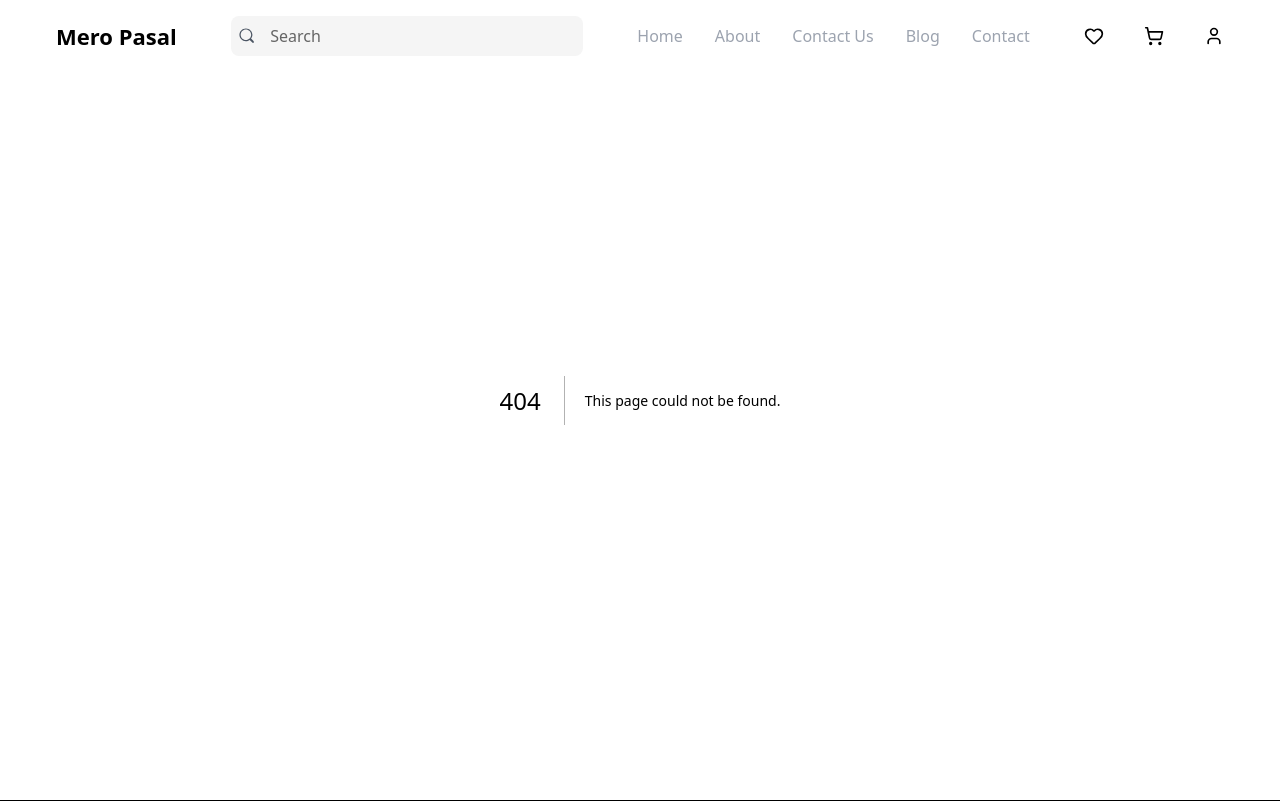
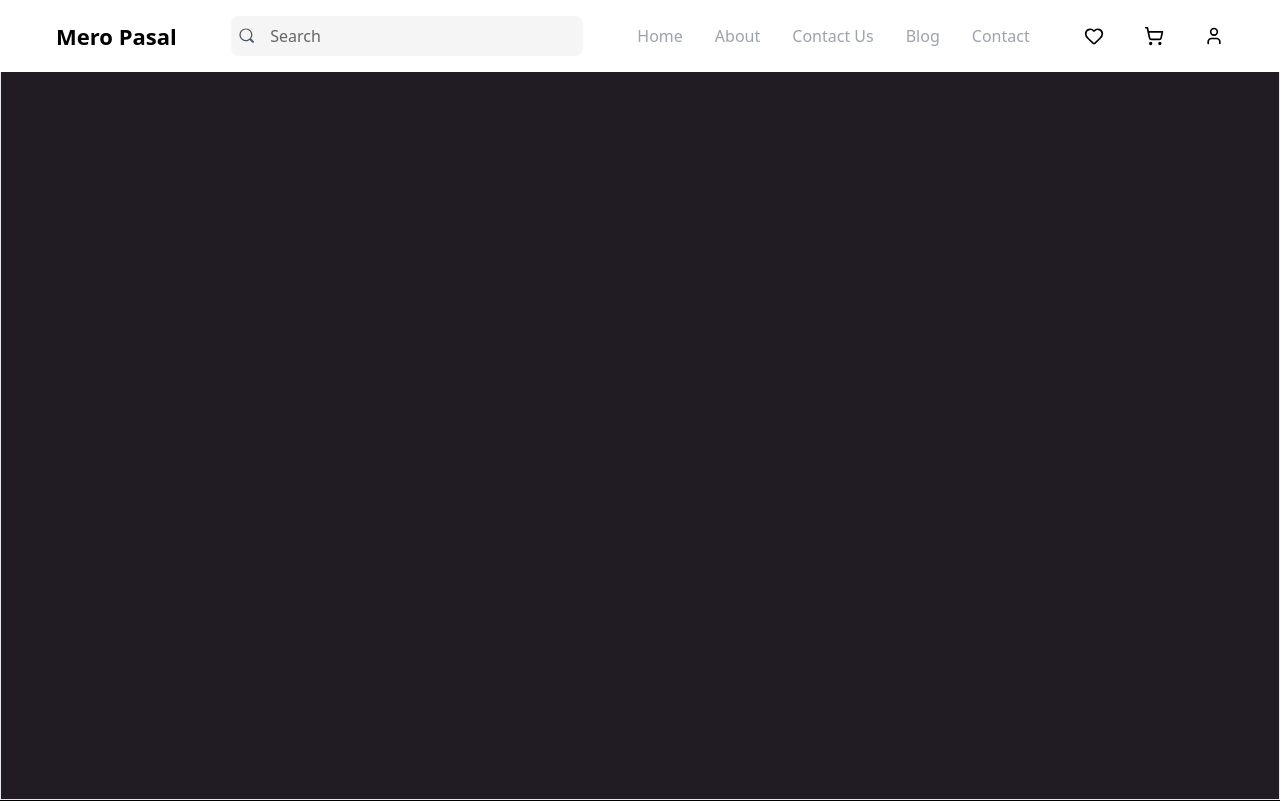
Before and after one commit to AzZaya0/mero_pasal, a Next.js app: page /cart in a window 1280 px wide. Before the commit this address had no page. Shown: the top 801 px of the page. Built offline with nearby package versions, Linux system fonts and the light colour scheme.

Commit message:
cart screen created

```diff
--- /dev/null
+++ b/src/app/cart/page.jsx
@@ -0,0 +1,15 @@
+import React from "react";
+
+function Cart() {
+  return (
+    <>
+      <section className="text-3xl text-white border  bg-[#211C24] h-[100vh] w-full z-50">
+        <div className="w-[1200px] bg-slate-400  mx-auto flex  items-center justify-center">
+          <h1>jahsauheuwuweyuwegyu</h1>
+        </div>
+      </section>
+    </>
+  );
+}
+
+export default Cart;
--- a/src/app/navBar/page.jsx
+++ b/src/app/navBar/page.jsx
@@ -65,7 +65,7 @@ function NavBar() {
 
         <div className=" flex space-x-10">
           <Heart size="20px" />
-          <ShoppingCart size="20px" />
+        <Link href={'/cart'}>  <ShoppingCart size="20px" /> </Link>
           <User size="20px" />
         </div>
       </div>
```
